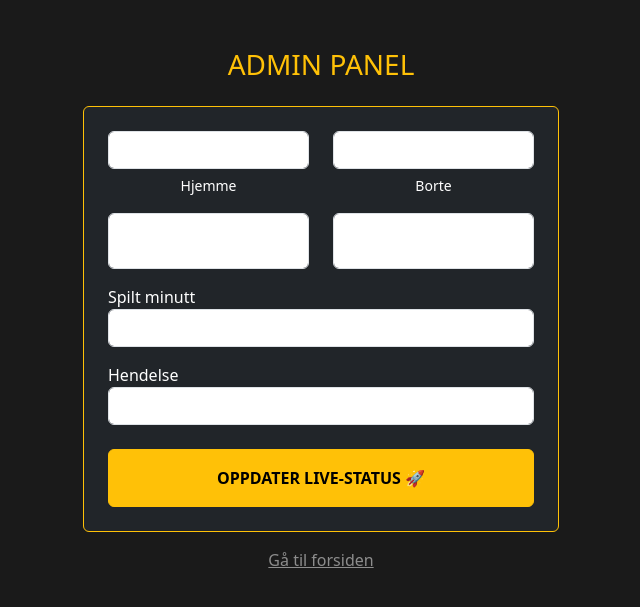
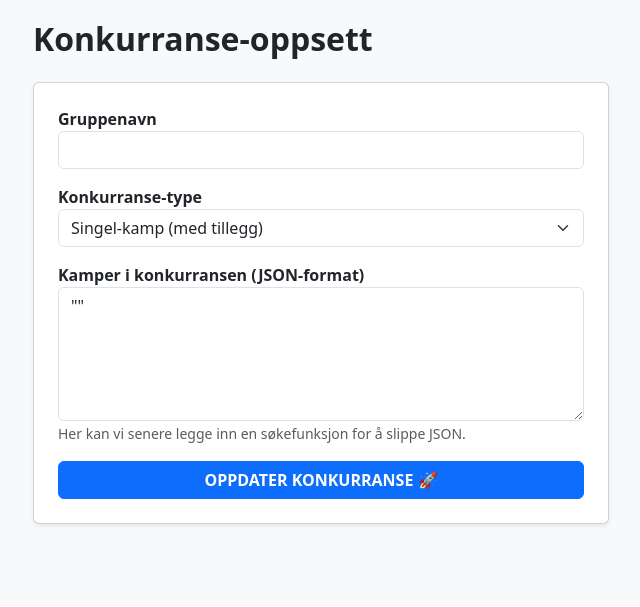
Before and after one commit to claseasybranding-ops/matchday-demo, a Flask app: template templates/admin.html in a window 1280 px wide. Shown: the top 607 px of the page, without its empty margins (319-959 px from the left). Run offline with Flask 3, Linux system fonts and the light colour scheme; the template is opened without the code that fills it, so the values that code supplies are empty.

Commit message:
Update admin.html

```diff
--- a/templates/admin.html
+++ b/templates/admin.html
@@ -1,31 +1,38 @@
 <!DOCTYPE html>
-<html lang="no">
+<html>
 <head>
     <meta charset="UTF-8">
     <meta name="viewport" content="width=device-width, initial-scale=1.0">
-    <title>MatchDay Admin</title>
+    <title>MatchDay Oppsett</title>
     <link href="https://cdn.jsdelivr.net/npm/bootstrap@5.3.0/dist/css/bootstrap.min.css" rel="stylesheet">
-    <style>body { background: #1a1a1a; color: white; }</style>
+    <style>body { background: #f8f9fa; padding: 20px; }</style>
 </head>
 <body>
-    <div class="container mt-5" style="max-width: 500px;">
-        <h3 class="text-warning text-center mb-4">ADMIN PANEL</h3>
-        <div class="card bg-dark text-white p-4 border-warning">
-            <form method="POST">
-                <div class="row mb-3 text-center">
-                    <div class="col"><input type="text" name="h_navn" class="form-control mb-1" value="{{ s.h_navn }}"><small>Hjemme</small></div>
-                    <div class="col"><input type="text" name="b_navn" class="form-control mb-1" value="{{ s.b_navn }}"><small>Borte</small></div>
-                </div>
-                <div class="row mb-3 text-center">
-                    <div class="col"><input type="number" name="h_score" class="form-control fs-3 text-center" value="{{ s.h_score }}"></div>
-                    <div class="col"><input type="number" name="b_score" class="form-control fs-3 text-center" value="{{ s.b_score }}"></div>
-                </div>
-                <div class="mb-3"><label>Spilt minutt</label><input type="text" name="minutt" class="form-control" value="{{ s.minutt }}"></div>
-                <div class="mb-4"><label>Hendelse</label><input type="text" name="hendelse" class="form-control" value="{{ s.hendelse }}"></div>
-                <button type="submit" class="btn btn-warning w-100 fw-bold py-3">OPPDATER LIVE-STATUS 🚀</button>
-            </form>
-        </div>
-        <div class="mt-3 text-center"><a href="/" class="text-white-50">Gå til forsiden</a></div>
+    <div class="container" style="max-width: 600px;">
+        <h2 class="fw-bold mb-4">Konkurranse-oppsett</h2>
+
+        <form method="POST" class="card p-4 shadow-sm">
+            <div class="mb-3">
+                <label class="fw-bold">Gruppenavn</label>
+                <input type="text" name="gruppe" class="form-control" value="{{ o.gruppe }}">
+            </div>
+
+            <div class="mb-3">
+                <label class="fw-bold">Konkurranse-type</label>
+                <select name="modus" class="form-select">
+                    <option value="singel" {% if o.modus == 'singel' %}selected{% endif %}>Singel-kamp (med tillegg)</option>
+                    <option value="multi" {% if o.modus == 'multi' %}selected{% endif %}>Multi-game (Tabell)</option>
+                </select>
+            </div>
+
+            <div class="mb-3">
+                <label class="fw-bold">Kamper i konkurransen (JSON-format)</label>
+                <textarea name="kamp_data" class="form-control" rows="5">{{ o.kamper | tojson }}</textarea>
+                <small class="text-muted">Her kan vi senere legge inn en søkefunksjon for å slippe JSON.</small>
+            </div>
+
+            <button type="submit" class="btn btn-primary w-100 fw-bold">OPPDATER KONKURRANSE 🚀</button>
+        </form>
     </div>
 </body>
 </html>
```
